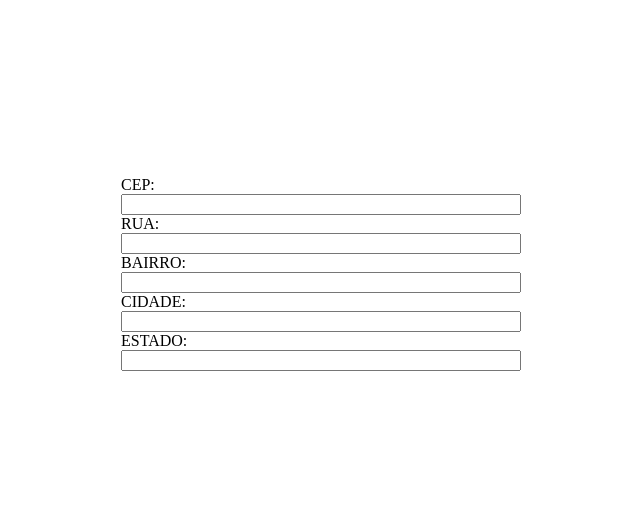
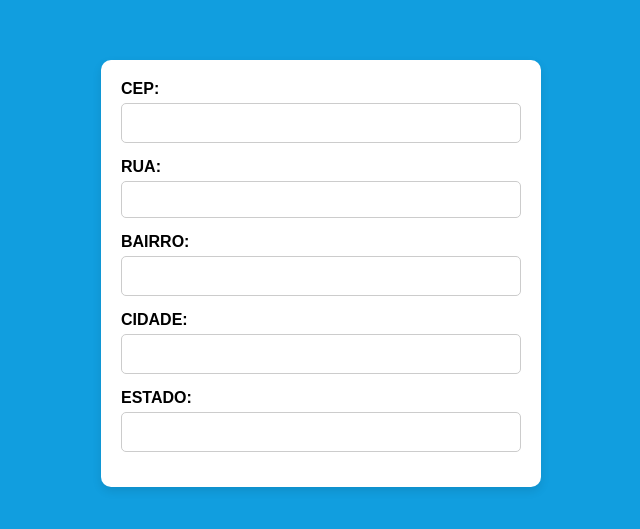
Before and after one commit to souzadevofic/api-cep-busca, a plain HTML site: page index.html in a window 1280 px wide. Shown: the part 135-664 px from the top of the page, without its empty margins (319-959 px from the left). Drawn offline with Linux system fonts and the light colour scheme.

Commit message:
estilo aplcado

```diff
--- a/index.html
+++ b/index.html
@@ -4,19 +4,7 @@
     <meta charset="UTF-8">
     <meta name="viewport" content="width=device-width, initial-scale=1.0">
     <title>Document</title>
-    <style>
-        body{
-            display: flex;
-            justify-content: center;
-            align-items: center;
-            height: 100vh;
-        }
-        form{
-            display: flex;
-            flex-direction: column;
-            width: 400px;
-        }
-    </style>
+    <link rel="stylesheet" href="style.css">
 </head>
 <body>
     <form action="">
@@ -37,5 +25,5 @@
     </form>
 
 </body>
-<script src="../aula01/app.js"></script>
+<script src="app.js"></script>
 </html>
--- /dev/null
+++ b/style.css
@@ -0,0 +1,54 @@
+body {
+    display: flex;
+    justify-content: center;
+    align-items: center;
+    height: 100vh;
+    background-color: #119edf;
+    font-family: 'Arial', sans-serif;
+}
+
+form {
+    display: flex;
+    flex-direction: column;
+    width: 400px;
+    background-color: white;
+    border-radius: 10px;
+    box-shadow: 0 4px 10px rgba(0, 0, 0, 0.1);
+    padding: 20px;
+}
+
+label {
+    margin-bottom: 5px;
+    font-weight: bold;
+}
+
+input {
+    padding: 10px;
+    border: 1px solid #ccc;
+    border-radius: 5px;
+    margin-bottom: 15px;
+    outline: none;
+    transition: border-color 0.3s;
+}
+
+input:focus {
+    border-color: #61dafb;
+}
+
+input[type="text"] {
+    font-size: 16px;
+}
+
+button {
+    padding: 10px;
+    border: none;
+    border-radius: 5px;
+    background-color: #61dafb;
+    color: white;
+    cursor: pointer;
+    transition: background-color 0.3s;
+}
+
+button:hover {
+    background-color: #21a1f1;
+}
```
